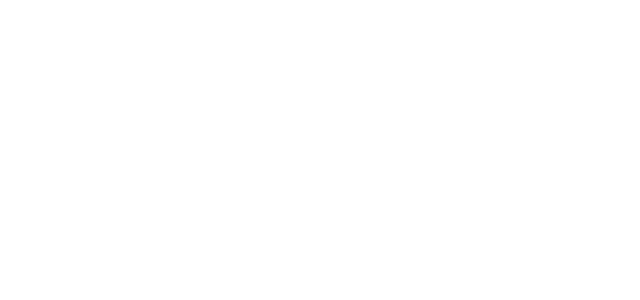
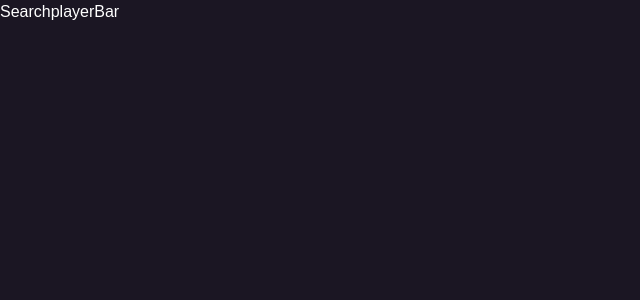
Before and after one commit to renatodamazio/songfy, a React (Create React App) app: page /search in a window 1280 px wide. Shown: the top 300 px of the page, without its empty margins (0-640 px from the left). Built offline with nearby package versions, Linux system fonts and the light colour scheme.

Commit message:
added react routers

```diff
--- a/package.json
+++ b/package.json
@@ -12,6 +12,7 @@
     "@types/react-dom": "^18.0.3",
     "react": "^18.1.0",
     "react-dom": "^18.1.0",
+    "react-router-dom": "6",
     "react-scripts": "5.0.1",
     "typescript": "^4.6.4",
     "web-vitals": "^2.1.4"
@@ -39,5 +40,10 @@
       "last 1 firefox version",
       "last 1 safari version"
     ]
+  },
+  "devDependencies": {
+    "autoprefixer": "^10.4.7",
+    "postcss": "^8.4.13",
+    "tailwindcss": "^3.0.24"
   }
 }
--- /dev/null
+++ b/postcss.config.js
@@ -0,0 +1,6 @@
+module.exports = {
+  plugins: {
+    tailwindcss: {},
+    autoprefixer: {},
+  },
+}
--- a/src/App.tsx
+++ b/src/App.tsx
@@ -1,7 +1,20 @@
 import React from "react";
+import { Routes, Route, Link } from "react-router-dom";
+import PlayerBar from "./components/player/PlayerBar";
+import Home from "./pages/Home";
+import Search
+ from "./pages/Search";
+function App(): any {
+  return (
+    <main className="w-screen h-screen bg-black text-light flex flex-1">
+        <Routes>
+          <Route path="/" element={<Home/>}/>
+          <Route path="/search" element={<Search/>} />
+        </Routes>
 
-function App() {
-  return <div className="App"></div>;
+        <PlayerBar/>
+    </main>
+  );
 }
 
 export default App;
--- /dev/null
+++ b/src/components/player/PlayerBar.tsx
@@ -0,0 +1,7 @@
+import React from 'react'
+
+export default function playerBar() {
+  return (
+    <div>playerBar</div>
+  )
+}
--- /dev/null
+++ b/src/global.css
@@ -0,0 +1,15 @@
+@tailwind base;
+@tailwind components;
+@tailwind utilities;
+
+@import url('https://fonts.googleapis.com/css2?family=Raleway:wght@300;400;500;700&display=swap');
+
+html,
+body,
+#root {
+  width: 100%;
+  height: 100%;
+  font-family: 'Raleway', sans-serif;
+  font-weight: 500;
+  font-size: 16px;
+}
--- a/src/index.tsx
+++ b/src/index.tsx
@@ -1,12 +1,16 @@
-import React from 'react';
-import ReactDOM from 'react-dom/client';
-import App from './App';
+import React from "react";
+import ReactDOM from "react-dom/client";
+import App from "./App";
+import "./global.css";
+import { BrowserRouter } from "react-router-dom";
 
 const root = ReactDOM.createRoot(
-  document.getElementById('root') as HTMLElement
+  document.getElementById("root") as HTMLElement
 );
 root.render(
   <React.StrictMode>
-    <App />
+    <BrowserRouter>
+      <App />
+    </BrowserRouter>
   </React.StrictMode>
 );
--- /dev/null
+++ b/src/pages/Home.tsx
@@ -0,0 +1,7 @@
+import React from 'react'
+
+export default function Home() {
+  return (
+    <div>Home</div>
+  )
+}
--- /dev/null
+++ b/src/pages/Search.tsx
@@ -0,0 +1,7 @@
+import React from 'react'
+
+export default function Search() {
+  return (
+    <div>Search</div>
+  )
+}
--- /dev/null
+++ b/tailwind.config.js
@@ -0,0 +1,19 @@
+module.exports = {
+  content: ["./src/**/*.{js,jsx,ts,tsx}"],
+  theme: {
+    colors: {
+      black: "#1B1623",
+      light: "#fff",
+      purple: "#6C00FF",
+      pink: "#FC00B9",
+      green: "#00BA94",
+      orange: "#FFBF39",
+      blue: "#0068FF",
+      red: "#FF0000",
+      yellow: "#F9F871"
+    },
+    extend: {
+    },
+  },
+  plugins: [],
+};
```
Also changed, not shown: 2 other files (tests, documents, lock files or other folders).
